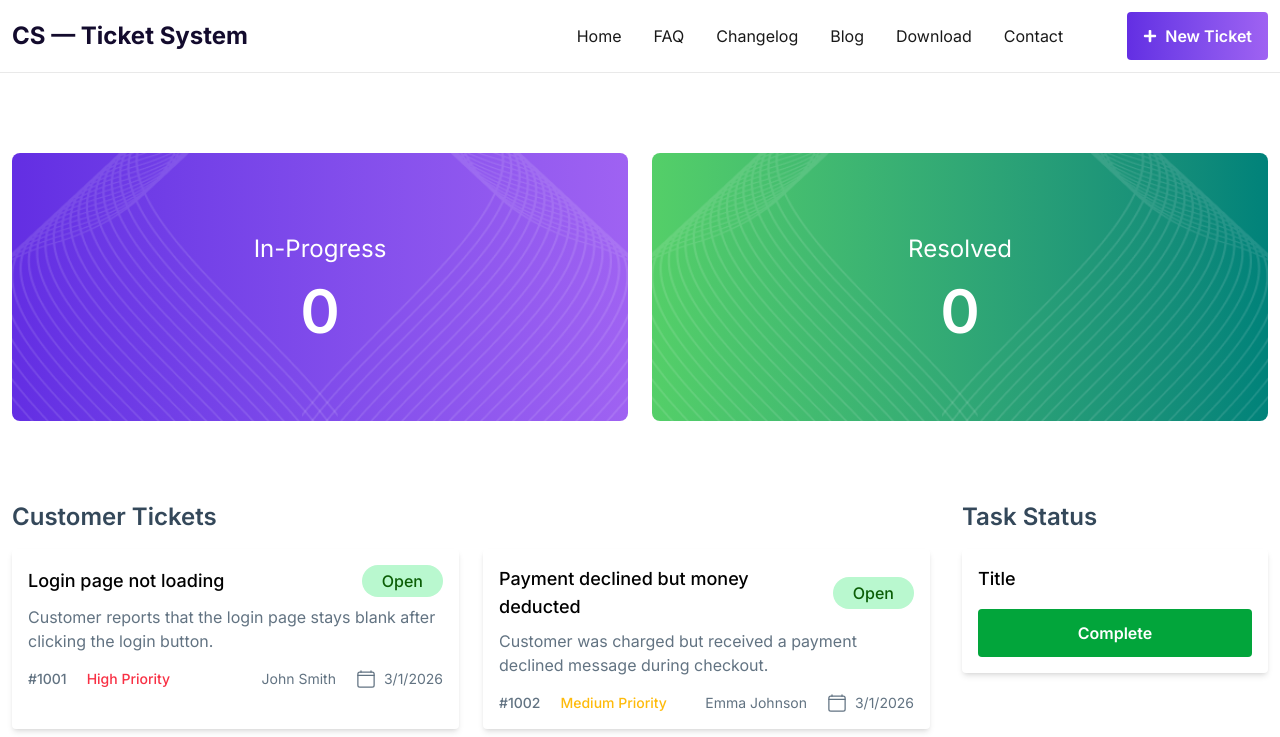
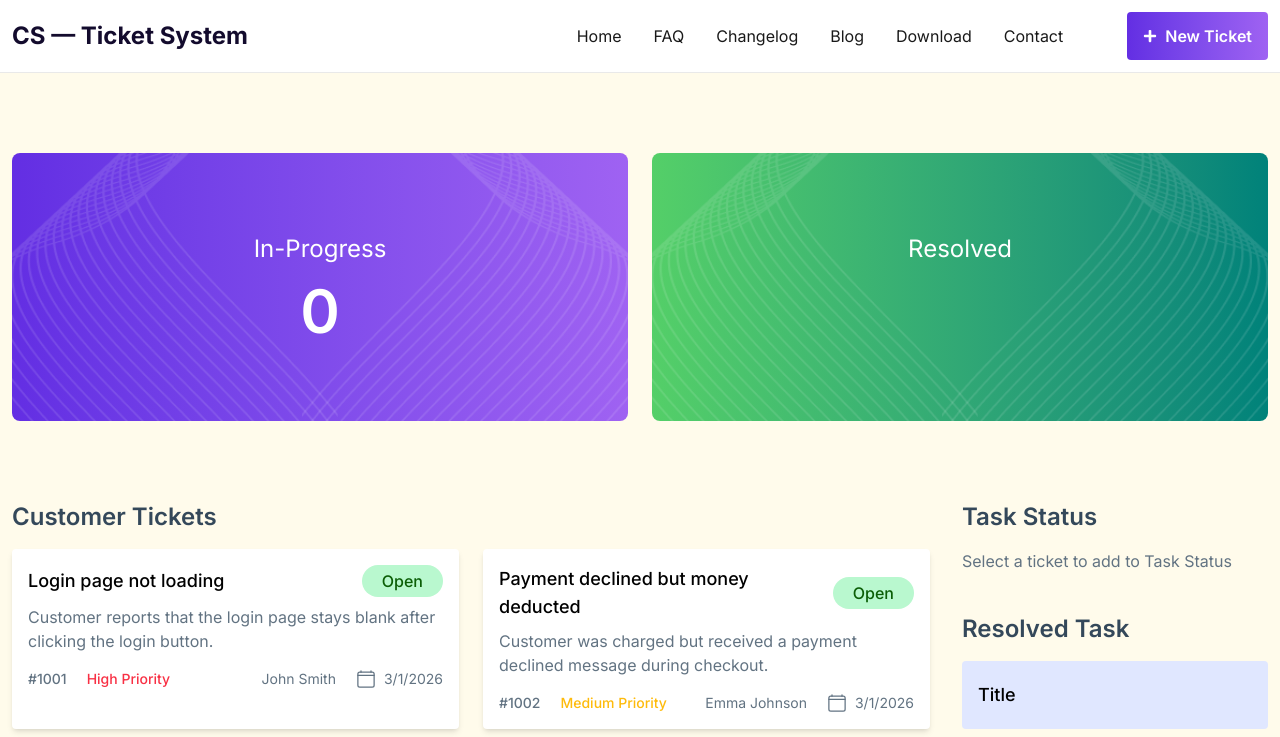
Before and after one commit to dev-rktanvir/ticket-system, a React (Vite) app: page / in a window 1280 px wide. Shown: the top 737 px of the page. Built offline with nearby package versions, Linux system fonts and the light colour scheme.

Commit message:
add functionality for: when clicked a card, hide that card & add card title in Task status & increase in progress count value

```diff
--- a/src/App.jsx
+++ b/src/App.jsx
@@ -1,10 +1,21 @@
+import { useState } from 'react'
 import './App.css'
 import Footer from './components/Footer/Footer'
 import Header from './components/Header/Header'
+import Hero from './components/Header/Hero/Hero'
 import MainSection from './components/MainSection/MainSection'
 
 function App() {
+  const [progressTasks, setProgressTasks] = useState([]);
 
+  const handleProgressTasks = (progressCardData) => {
+    const newTask = [...progressTasks, progressCardData];
+    const exist = progressTasks.find(d => d.id === progressCardData.id);
+    if (exist) {
+      return;
+    }
+    setProgressTasks(newTask);
+  }
 
   return (
     <>
@@ -14,8 +25,11 @@ function App() {
       </header>
 
       {/* Main */}
-      <main>
-        <MainSection></MainSection>
+      <main className='bg-amber-50'>
+        <Hero progressTasks={progressTasks}></Hero>
+        <MainSection
+          progressTasks={progressTasks}
+          handleProgressTasks={handleProgressTasks}></MainSection>
       </main>
 
       {/* Footer */}
--- a/src/components/Header/Header.jsx
+++ b/src/components/Header/Header.jsx
@@ -1,12 +1,10 @@
 import React from 'react';
 import Navbar from './Navbar/Navbar';
-import Hero from './Hero/Hero';
 
 const Header = () => {
     return (
         <div>
             <Navbar></Navbar>
-            <Hero></Hero>
         </div>
     );
 };
--- a/src/components/Header/Hero/Hero.jsx
+++ b/src/components/Header/Hero/Hero.jsx
@@ -1,12 +1,13 @@
 import React from 'react';
 import StatusCard from '../../StatusCard/StatusCard';
 
-const Hero = () => {
+const Hero = ({ progressTasks }) => {
     return (
         <div className='container mx-auto px-3 py-20 grid grid-cols-1 lg:grid-cols-2 gap-6'>
             <StatusCard
                 title="In-Progress"
                 bgClr="bg-linear-to-r from-[#632EE3] to-[#9F62F2]"
+                progressTasks={progressTasks}
             >
 
             </StatusCard>
--- a/src/components/MainSection/Card/Card.jsx
+++ b/src/components/MainSection/Card/Card.jsx
@@ -1,10 +1,14 @@
-import React from 'react';
 import { IoCalendarClearOutline } from 'react-icons/io5';
 
-const Card = ({ data }) => {
+const Card = ({ data, handleProgressTasks, handleShowAbleCards }) => {
     const { id, title, description, customer, priority, status, createdAt } = data;
+
+    const handleClickedCard = (clickedCardData) => {
+        handleShowAbleCards(clickedCardData);
+        handleProgressTasks(clickedCardData);
+    }
     return (
-        <div className='p-4 rounded-sm bg-white shadow-md cursor-pointer'>
+        <div onClick={() => handleClickedCard(data)} className='p-4 rounded-sm bg-white shadow-md cursor-pointer'>
             {/* Title & Button */}
             <div className='flex items-center justify-between'>
                 <h3 className='font-medium text-lg text-black'>{title}</h3>
--- a/src/components/MainSection/Cards/Cards.jsx
+++ b/src/components/MainSection/Cards/Cards.jsx
@@ -1,9 +1,15 @@
-import React, { use } from 'react';
+import React, { use, useState } from 'react';
 import Card from '../Card/Card';
 
 
-const Cards = ({ supportPromiss }) => {
-    const CardsData = use(supportPromiss);
+const Cards = ({ supportPromiss, handleProgressTasks }) => {
+    const cardsData = use(supportPromiss);
+
+    const [showAbleCards, setShowAbleCards] = useState(cardsData);
+    const handleShowAbleCards = (hideCard) => {
+        const remainingCards = showAbleCards.filter(c => c.id !== hideCard.id);
+        setShowAbleCards(remainingCards);
+    }
     return (
         <div className='pb-10 lg:pb-20'>
             <h2 className='font-semibold text-2xl text-[#34485A] mb-4'>Customer Tickets</h2>
@@ -11,7 +17,11 @@ const Cards = ({ supportPromiss }) => {
             {/* Cards */}
             <div className='grid grid-cols-1 md:grid-cols-2 gap-x-4 xl:gap-x-6 gap-y-4'>
                 {
-                    CardsData.map(data => <Card key={data.id} data={data}></Card>)
+                    showAbleCards.map(data => <Card
+                        key={data.id}
+                        handleProgressTasks={handleProgressTasks}
+                        handleShowAbleCards={handleShowAbleCards}
+                        data={data}></Card>)
                 }
             </div>
         </div>
--- a/src/components/MainSection/MainSection.jsx
+++ b/src/components/MainSection/MainSection.jsx
@@ -1,23 +1,25 @@
-import { Suspense } from "react";
 import Cards from "./Cards/Cards";
 import Loading from "../Loading/Loading";
 import SideBar from "./Sidebar/Sidebar";
+import { Suspense } from "react";
 
 const supportPromiss = fetch('/support.json').then(res => res.json());
-const MainSection = () => {
+const MainSection = ({ progressTasks, handleProgressTasks }) => {
 
     return (
         <div className='container mx-auto px-3 flex flex-col-reverse lg:flex-row lg:gap-8'>
             {/* cards container */}
             <div className='flex-3'>
                 <Suspense fallback={<Loading></Loading>}>
-                    <Cards supportPromiss={supportPromiss}></Cards>
+                    <Cards
+                        supportPromiss={supportPromiss}
+                        handleProgressTasks={handleProgressTasks}></Cards>
                 </Suspense>
             </div>
 
             {/* side bar */}
             <div className='flex-1'>
-                <SideBar></SideBar>
+                <SideBar progressTasks={progressTasks}></SideBar>
             </div>
         </div>
     );
--- a/src/components/MainSection/SideBar/SideBar.jsx
+++ b/src/components/MainSection/SideBar/SideBar.jsx
@@ -2,12 +2,12 @@ import React from 'react';
 import TaskStatus from '../TaskStatus/TaskStatus';
 import ResolveStatus from '../ResolveStatus/ResolveStatus';
 
-const SideBar = () => {
+const SideBar = ({progressTasks}) => {
     return (
         <div className='flex flex-col gap-10 pb-5'>
             {/* Task Status */}
             <div>
-                <TaskStatus></TaskStatus>
+                <TaskStatus progressTasks={progressTasks}></TaskStatus>
             </div>
 
             {/* Resolve Status */}
--- a/src/components/MainSection/TaskAction/TaskAction.jsx
+++ b/src/components/MainSection/TaskAction/TaskAction.jsx
@@ -1,9 +1,9 @@
 import React from 'react';
 
-const TaskAction = () => {
+const TaskAction = ({task}) => {
     return (
         <div className='p-4 bg-white rounded-sm shadow-md mb-5'>
-            <h3 className='font-medium text-lg text-black mb-4'>Title</h3>
+            <h3 className='font-medium text-lg text-black mb-4'>{task.title}</h3>
             <button className='bg-[#02A53B] px-4 py-3 rounded-sm w-full font-semibold text-base text-white cursor-pointer'>Complete</button>
         </div>
     );
--- a/src/components/MainSection/TaskStatus/TaskStatus.jsx
+++ b/src/components/MainSection/TaskStatus/TaskStatus.jsx
@@ -1,11 +1,15 @@
-import React from 'react';
 import TaskAction from '../TaskAction/TaskAction';
 
-const TaskStatus = () => {
+const TaskStatus = ({progressTasks}) => {
     return (
         <div>
             <h2 className='font-semibold text-2xl text-[#34485A] mb-4'>Task Status</h2>
-            <TaskAction></TaskAction>
+            {
+                progressTasks.length === 0 ?
+                 <p className='text-base text-[#627382]'>Select a ticket to add to Task Status</p>
+                 :
+                 progressTasks.map(task => <TaskAction task={task}></TaskAction>)
+            }
         </div>
     );
 };
--- a/src/components/StatusCard/StatusCard.jsx
+++ b/src/components/StatusCard/StatusCard.jsx
@@ -2,7 +2,7 @@ import React from 'react';
 import bgImg1 from '../../assets/vector1.png';
 import bgImg2 from '../../assets/vector2.png';
 
-const StatusCard = ({ title, bgClr }) => {
+const StatusCard = ({ title, bgClr, progressTasks }) => {
     return (
         <div className={`relative overflow-hidden p-20 rounded-lg text-center ${bgClr}`}>
             {/* Left Image */}
@@ -20,7 +20,7 @@ const StatusCard = ({ title, bgClr }) => {
             />
             <div className='relative z-10'>
                 <h3 className='text-2xl text-white mb-4'>{title}</h3>
-                <span className='font-semibold text-6xl text-white'>0</span>
+                <span className='font-semibold text-6xl text-white'>{progressTasks?.length}</span>
             </div>
 
         </div>
```
